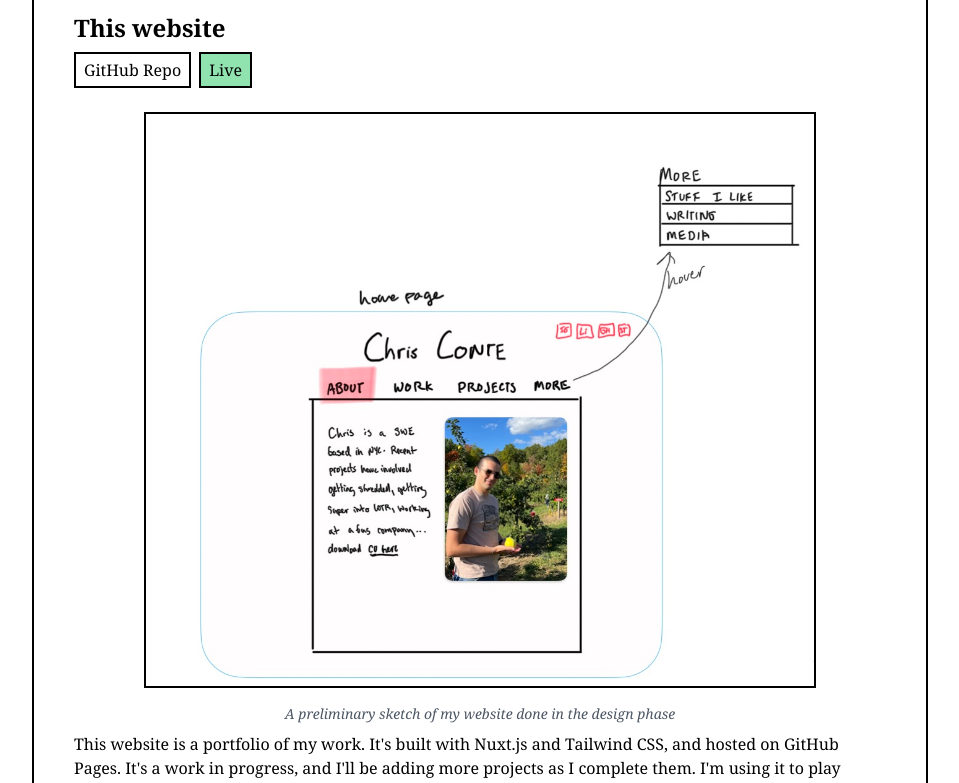
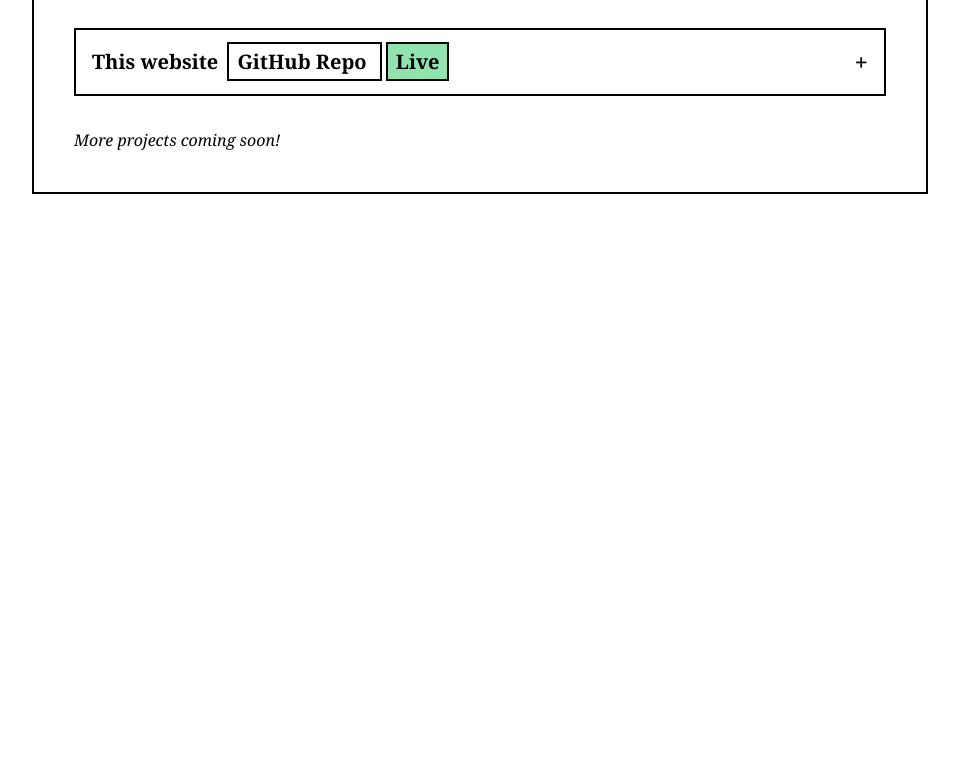
Before and after one commit to chriscconte/homepage, a Nuxt app: page /projects in a window 1280 px wide. Shown: the part 290-1073 px from the top of the page, without its empty margins (160-1119 px from the left). After the commit the page ends 800 px from the top, so only its background shows below. Built offline with nearby package versions, Linux system fonts and the light colour scheme.

Commit message:
refactoring and learning about animations

```diff
--- /dev/null
+++ b/components/WebsiteProject.vue
@@ -0,0 +1,88 @@
+<template>
+  <div class="mt-4">
+    <div class="flex flex-col items-center">
+      <img src="@/assets/img/website-sketch.jpg" alt="Sketch of website design" class="w-full max-w-2xl my-4" />
+      <p class="text-sm text-gray-600 italic">A preliminary sketch of my website done in the design phase</p>
+    </div>
+
+    <p>
+      This website is a portfolio of my work. It's built with Nuxt.js and Tailwind CSS, and hosted on GitHub Pages. It's
+      a work in progress, and I'll be adding more projects as I complete them. I'm using it to play around with new
+      technologies and ideas, as well as to share my work with others.
+    </p>
+
+    <h3 class="text-xl font-bold">Project Brief</h3>
+    <p class="mt-2">
+      I wanted to create a simple but effective portfolio website to showcase my work and experiments with web
+      technologies. The key requirements were:
+    </p>
+
+    <ul class="list-disc ml-8 mt-2">
+      <li>Is easy to learn more about me</li>
+      <li>Looks good</li>
+      <li>Easy to maintain and update</li>
+      <li>Modern tech stack to enable experimentation</li>
+      <li>Is easy to build on</li>
+    </ul>
+    <b>Content:</b>
+    <ul class="list-disc ml-8 mt-2">
+      <li>Resume</li>
+      <li>Work experience</li>
+      <li>
+        Projects in article format (i.e. narrativizing motive, process, results, instructions for people to build on it,
+        somewhere between a lab report and instruction set)
+      </li>
+      <li>About me section (interests like future of food, machine learning, industrial design, etc.)</li>
+      <li>
+        Stuff I'm thinking about (things that have inspired me, things that I'm curious about, etc. Can add non coding
+        media or link to other people's work. Help situate myself re: other people's work)
+      </li>
+    </ul>
+
+    <b>Audience:</b>
+    <ul class="list-disc ml-8 mt-2">
+      <li>Potential employers</li>
+      <li>Other software engineers</li>
+      <li>Friends</li>
+      <li>Family</li>
+    </ul>
+
+    <h3 class="text-xl font-bold mt-6">Design</h3>
+    <p class="mt-2">
+      The design process started with research into other personal websites, and taking notes on what I liked. I
+      followed up with sketches and wireframes using my iPad to establish the core layout and navigation structure. Key
+      design decisions included:
+    </p>
+    <ul class="list-disc ml-8 mt-2">
+      <li>Simple, straightforward, mobile and desktop friendly</li>
+      <li>Single-page application with client-side routing</li>
+      <li>Consistent header with navigation menu</li>
+      <li>Simple color scheme with accent colors for different sections</li>
+      <li>Responsive grid layout for content</li>
+      <li>Blocky, bold elements</li>
+      <li>Large images</li>
+      <li>Serif font</li>
+      <li>Animation/transition effects on scroll</li>
+      <li>Clear visual identity <i>(commits to the bit)</i></li>
+    </ul>
+
+    <h3 class="text-xl font-bold mt-6">Implementation</h3>
+    <p class="mt-2">The website was built using:</p>
+    <ul class="list-disc ml-8 mt-2">
+      <li>Nuxt.js 3 for the framework</li>
+      <li>Vue 3 with Composition API</li>
+      <li>Tailwind CSS for styling</li>
+      <li>GitHub Actions for CI/CD</li>
+      <li>GitHub Pages for hosting</li>
+    </ul>
+
+    <h3 class="text-xl font-bold mt-6">Ongoing Development</h3>
+    <p class="mt-2">Current focus areas include:</p>
+    <ul class="list-disc ml-8 mt-2">
+      <li>Mobile optimization</li>
+      <li>Dark mode implementation</li>
+      <li>Content expansion across all sections</li>
+      <li>SEO improvements</li>
+    </ul>
+  </div>
+</template>
--- a/pages/projects.vue
+++ b/pages/projects.vue
@@ -2,105 +2,37 @@
   <h1 class="text-4xl font-bold mb-4">Projects</h1>
 
   <div class="flex flex-col gap-2">
-    <h2 class="text-2xl font-bold">This website</h2>
-    <div class="flex flex-row gap-2 items-center">
-      <NuxtLink to="https://github.com/chriscconte/homepage" class="px-2 py-1 border-2 border-black hover:bg-gray-100">
-        GitHub Repo
-      </NuxtLink>
-      <span class="px-2 py-1 bg-green-500/50 border-2 border-black">Live</span>
-    </div>
-    <div class="flex flex-col items-center">
-      <img
-        src="@/assets/img/website-sketch.jpg"
-        alt="Sketch of website design"
-        class="w-full max-w-2xl my-4 border-2 border-black"
-      />
-      <p class="text-sm text-gray-600 italic">A preliminary sketch of my website done in the design phase</p>
-    </div>
-
-    <p>
-      This website is a portfolio of my work. It's built with Nuxt.js and Tailwind CSS, and hosted on GitHub Pages. It's
-      a work in progress, and I'll be adding more projects as I complete them. I'm using it to play around with new
-      technologies and ideas, as well as to share my work with others.
-    </p>
-
-    <div class="border-2 border-black p-4 mt-4">
+    <div class="border-2 border-black p-4 mt-4 transition-all duration-700 origin-top">
       <button
         class="flex items-center justify-between w-full text-xl font-bold"
         @click="isDetailsOpen = !isDetailsOpen"
       >
-        Project Details
-        <span class="text-2xl">{{ isDetailsOpen ? '−' : '+' }}</span>
+        <span>
+          This website
+          <NuxtLink
+            to="https://github.com/chriscconte/homepage"
+            class="mx-1 px-2 py-1 border-2 border-black hover:bg-gray-100"
+          >
+            GitHub Repo
+          </NuxtLink>
+          <span class="px-2 py-1 bg-green-500/50 border-2 border-black">Live</span>
+        </span>
+        <span class="text-2xl">{{ isDetailsOpen ? "−" : "+" }}</span>
       </button>
-
-      <div v-if="isDetailsOpen" class="mt-4">
-        <h3 class="text-xl font-bold">Project Brief</h3>
-        <p class="mt-2">
-          I wanted to create a simple but effective portfolio website to showcase my work and experiments with web
-          technologies. The key requirements were:
-          <ul class="list-disc ml-8 mt-2">
-            <li>Is easy to learn more about me</li>
-            <li>Looks good</li>
-            <li>Easy to maintain and update</li>
-            <li>Modern tech stack to enable experimentation</li>
-            <li>Is easy to build on</li>
-          </ul>
-        </p>
-        <b>Content:</b>
-        <ul class="list-disc ml-8 mt-2">
-          <li>Resume</li>
-          <li>Work experience</li>
-          <li>Projects in article format (i.e. narrativizing motive, process, results, instructions for people to build on it, somewhere between a lab report and instruction set)</li>
-          <li>About me section (interests like future of food, machine learning, industrial design, etc.)</li>
-          <li>Stuff I'm thinking about (things that have inspired me, things that I'm curious about, etc. Can add non coding media or link to other people's work. Help situate myself re: other people's work)</li>
-        </ul>
-
-        <b>Audience:</b>
-        <ul class="list-disc ml-8 mt-2">
-          <li>Potential employers</li>
-          <li>Other software engineers</li>
-          <li>Friends</li>
-          <li>Family</li>
-        </ul>
-
-        <h3 class="text-xl font-bold mt-6">Design</h3>
-        <p class="mt-2">
-          The design process started with research into other personal websites, and taking notes on what I liked.
-          I followed up with sketches and wireframes using my iPad to establish the core layout and navigation structure.
-          Key design decisions included:
-        </p>
-        <ul class="list-disc ml-8 mt-2">
-          <li>Simple, straightforward, mobile and desktop friendly</li>
-          <li>Single-page application with client-side routing</li>
-          <li>Consistent header with navigation menu</li>
-          <li>Simple color scheme with accent colors for different sections</li>
-          <li>Responsive grid layout for content</li>
-          <li>Blocky, bold elements</li>
-          <li>Large images</li>
-          <li>Serif font</li>
-          <li>Animation/transition effects on scroll</li>
-          <li>Clear visual identity <i>(commits to the bit)</i></li>
-        </ul>
-
-        <h3 class="text-xl font-bold mt-6">Implementation</h3>
-        <p class="mt-2">The website was built using:</p>
-        <ul class="list-disc ml-8 mt-2">
-          <li>Nuxt.js 3 for the framework</li>
-          <li>Vue 3 with Composition API</li>
-          <li>Tailwind CSS for styling</li>
-          <li>GitHub Actions for CI/CD</li>
-          <li>GitHub Pages for hosting</li>
-        </ul>
-
-        <h3 class="text-xl font-bold mt-6">Ongoing Development</h3>
-        <p class="mt-2">Current focus areas include:</p>
-        <ul class="list-disc ml-8 mt-2">
-          <li>Mobile optimization</li>
-          <li>Dark mode implementation</li>
-          <li>Content expansion across all sections</li>
-          <li>SEO improvements</li>
-        </ul>
-      </div>
+      <Transition
+        name="fade"
+        mode="in-out"
+        enter-from-class="max-h-0"
+        enter-to-class="max-h-screen"
+        leave-from-class="max-h-screen"
+        leave-to-class="max-h-0"
+        duration="1000"
+      >
+        <WebsiteProject
+          v-show="isDetailsOpen"
+          class="transition-all overflow-hidden max-h-screen ease-in-out duration-1000"
+        />
+      </Transition>
     </div>
   </div>
   <div class="mt-8">
@@ -108,5 +40,6 @@
   </div>
 </template>
 <script setup>
-const isDetailsOpen = ref(false)
+const isDetailsOpen = ref(false);
+import WebsiteProject from "@/components/WebsiteProject.vue";
 </script>
```
